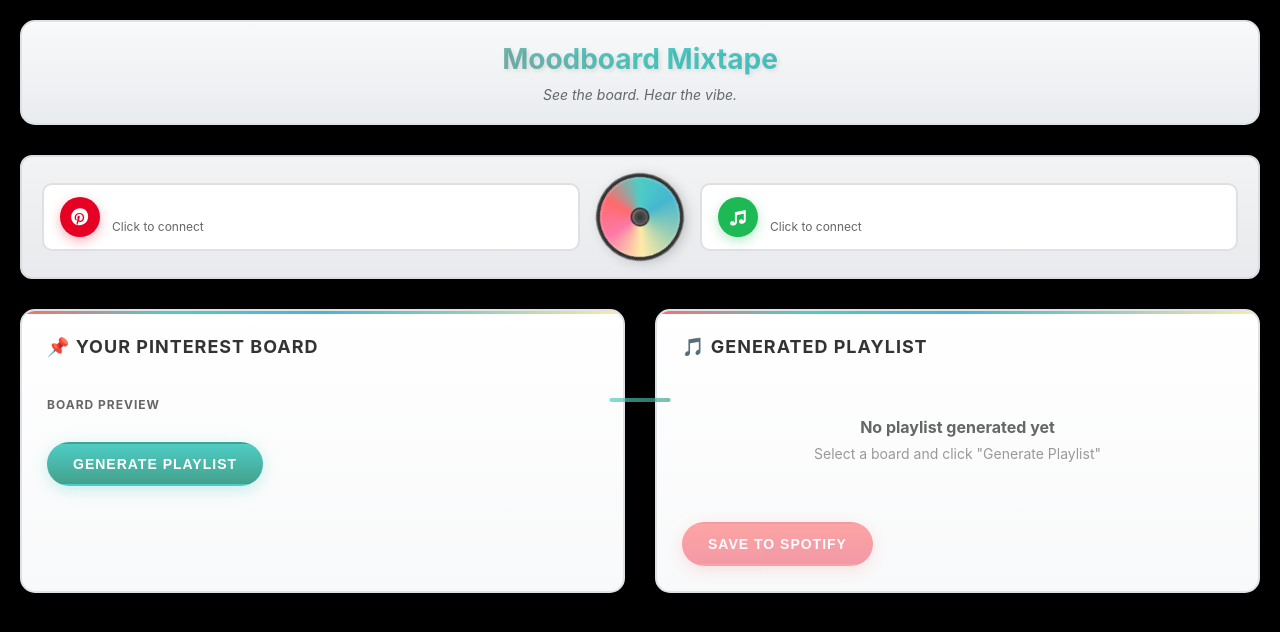
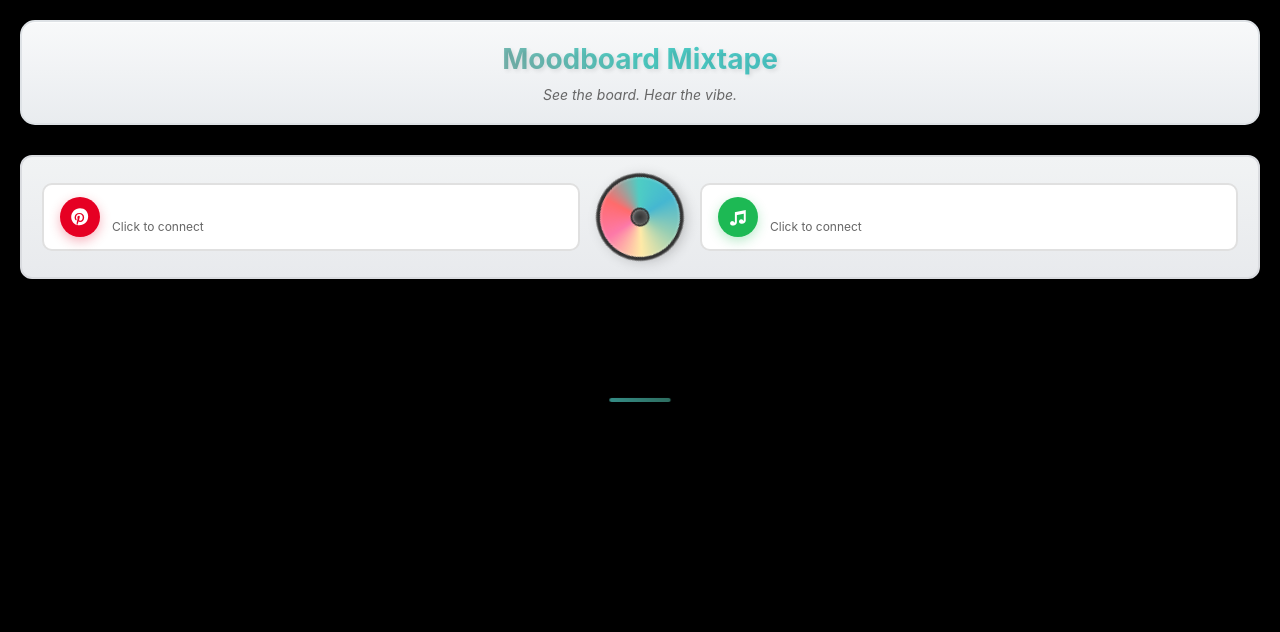
Before and after one commit to wirejayare/moodsync, a React (Create React App) app in the folder moodsync-project/frontend/: page / in a window 1280 px wide. Shown: the top 632 px of the page. Built offline with nearby package versions, Linux system fonts and the light colour scheme; a web font is replaced by a local one.

Commit message:
fix(ui): hide Pinterest and Playlist panels until both accounts are connected

```diff
--- a/moodsync-project/frontend/src/components/MainMockup.js
+++ b/moodsync-project/frontend/src/components/MainMockup.js
@@ -181,6 +181,8 @@
         onDisconnectPinterest={() => onLogout('pinterest')}
         onDisconnectSpotify={() => onLogout('spotify')}
       />
+      {/* Only show main panels if both Pinterest and Spotify are connected */}
+      {(pinterestConnected && spotifyConnected) && (
         <div style={{ display: 'grid', gridTemplateColumns: '1fr 1fr', gap: '30px', marginBottom: '30px' }}>
           <PinterestPanel
             boards={boards}
@@ -230,6 +232,7 @@
             />
           </div>
         </div>
+      )}
       <ConnectionLine />
       <StatusBar
         statusText={statusText}
```
Lines whose indentation alone changed are shown as unchanged.
